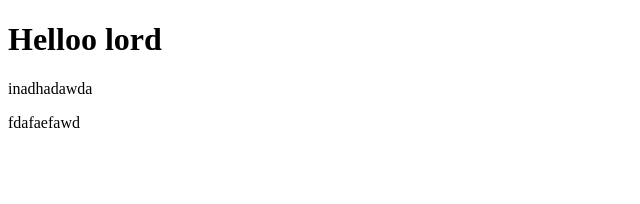
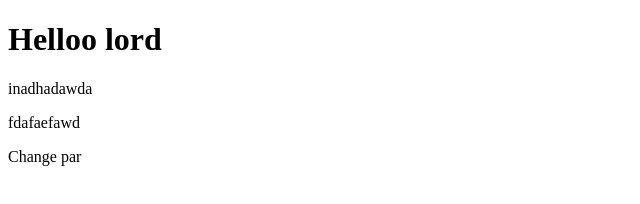
Before and after one commit to ford-HUB/Hellogar, a plain HTML site: page index.html in a window 1280 px wide. Shown: the full height of the page, 0-640 px from the left. Drawn offline with Linux system fonts and the light colour scheme.

Commit message:
change p par

```diff
--- a/index.html
+++ b/index.html
@@ -10,5 +10,6 @@
 
         <p>inadhadawda</p>
         <p>fdafaefawd</p>
+        <p>Change par</p>
 </body>
 </html>
```
